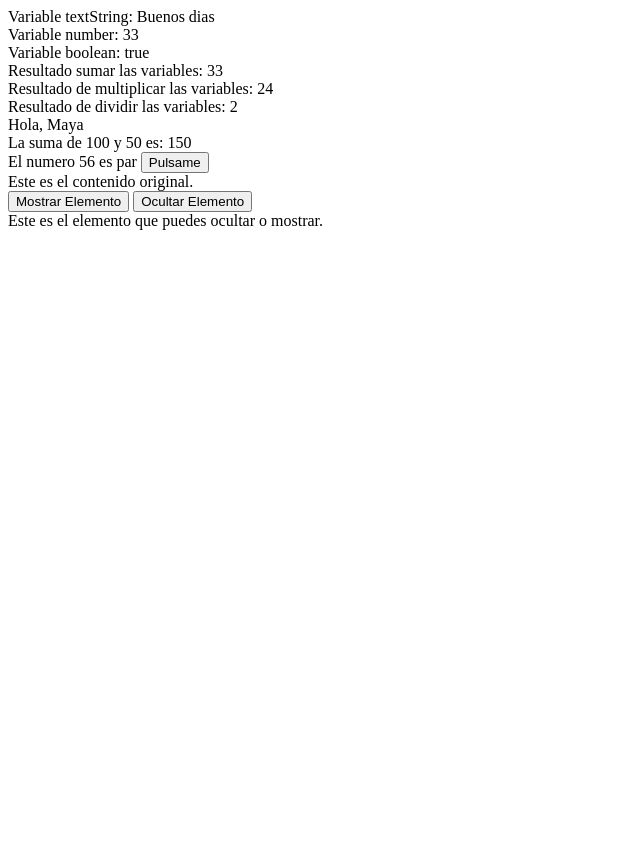
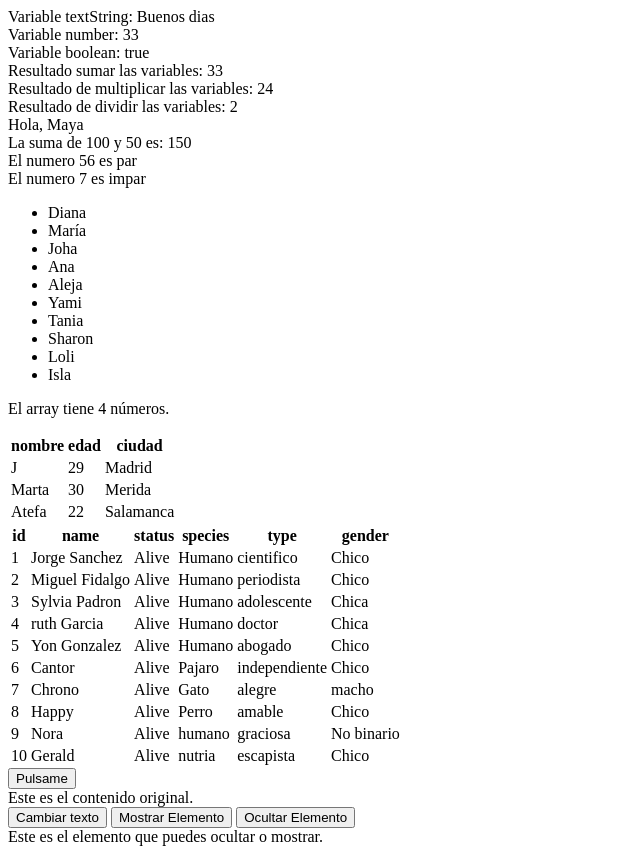
Before and after one commit to MariaGarciaJordan/first-steps-js, a plain HTML site: page index.html in a window 1280 px wide. Shown: the whole page, without its empty margins (0-640 px from the left). Before the commit the page ends 800 px from the top, so only its background shows below. Drawn offline with Linux system fonts and the light colour scheme.

Commit message:
fix js errors

```diff
--- a/index.html
+++ b/index.html
@@ -7,14 +7,15 @@
     <script src="js/script.js"></script>
 </head>
 <body>
-    <button id="botondom">Pulsame</button>
+    <button onclick="alertButtom()">Pulsame</button>
 
-    <div id="miElemento">Este es el contenido original.</div>
+    <div id="cambiarTexto">Este es el contenido original.</div>
+    <button onclick="cambiarTexto()">Cambiar texto</button>
 
     <button onclick="mostrarElemento()">Mostrar Elemento</button>
     <button onclick="ocultarElemento()">Ocultar Elemento</button>
 
-    <div id="miElemento" class="oculto">
+    <div id="ocultarTexto" class="oculto">
         Este es el elemento que puedes ocultar o mostrar.
     </div>
 </body>
--- a/js/script.js
+++ b/js/script.js
@@ -66,11 +66,12 @@ function parImpar(numero) {
     }
     else {
         console.log("El numero " + numero + " es impar");
-        document.log("<br>El numero " + numero + " es impar");
+        document.write("<br>El numero " + numero + " es impar");
     }
 }
 
 parImpar(56);
+parImpar(7);
 
 // Objetos
 //objeto1
@@ -81,16 +82,18 @@ parImpar(56);
     color: 'verde',
     características: ['aire acondicionado', 'eleva lunas electrico'],
 };
+
 console.log('Marca:', coche.marca);
 console.log('Modelo:', coche.modelo);
 console.log('Año:', coche.año);
 console.log('Características:', coche.características.join(', '));
 
-  //objeto2
-
 function obtenerMarcaDelCoche(coche) {
     return coche.marca;
 }
+
+  //objeto2
+
 let miCoche = {
     marca: 'Renault',
     modelo: 'Captur',
@@ -183,6 +186,7 @@ parImpar(56);
     }
 
     let numeroMayor = array[0];
+
     for (let i = 1; i < array.length; i++) {
         if (array[i] > numeroMayor) {
             numeroMayor = array[i];
@@ -200,6 +204,7 @@ parImpar(56);
     }
 
     let numeroMenor = array[0];
+
     for (let i = 1; i < array.length; i++) {
         if (array[i] < numeroMenor) {
             numeroMenor = array[i];
@@ -232,26 +237,26 @@ parImpar(56);
 
 //Crear un botón en HTML y usar JavaScript para mostrar un mensaje cuando se hace clic.
 
-    const botondom = document.getElementById("botondom");
-    botondom.addEventListener("click", function() {
-
+function alertButtom() {
     alert("Hola soy tu boton");
-});
+}
 
 //Cambiar el contenido de un elemento HTML mediante JavaScript.
 
-    var miElemento = document.getElementById("miElemento");
+function cambiarTexto() {
+    var miElemento = document.getElementById("cambiarTexto");
     miElemento.innerHTML = "Ahora soy asi";
+}
 
 //Ocultar y mostrar elementos HTML utilizando JavaScript.
 
 function mostrarElemento() {
-        var elemento = document.getElementById("miElemento");
+    var elemento = document.getElementById("ocultarTexto");
     elemento.style.display = "block";  // o "inline", "inline-block", etc.
 }
 
 function ocultarElemento() {
-        var elemento = document.getElementById("miElemento");
+    var elemento = document.getElementById("ocultarTexto");
     elemento.style.display = "none";
 }
 
@@ -326,8 +331,8 @@ parImpar(56);
 }
 crearTabla(datos);
 
-//Crea array de objetos 10 objetos con su respectivos key:value. Cada objeto deberá tener las siguientes
-keys: id, name, status, species, type, gender
+/*Crea array de objetos 10 objetos con su respectivos key:value. Cada objeto deberá tener las siguientes
+keys: id, name, status, species, type, gender*/
 
 var personajes = [
     { id: 1, name: "Jorge Sanchez", status: "Alive", species: "Humano", type: "cientifico", gender: "Chico" },
@@ -381,29 +386,3 @@ keys: id, name, status, species, type, gender
 }
 
 crearTabla(personajes);
-
-
-
-
-
-// if(Math.floor(numerofinal/2) === numerofinal/2){
-//     document.write('<div> es par </div><br>');
-//     console.log(nombre);}
-//     else {
-//     document.write('<div>es inpar</div><br>');
-//     console.log(nombre);}
-
-// //Crear una función que elimine los números pares de ese array.
-// const eliminar_pares = function(array) {
-//     return array.filter(numero => numero % 2 !== 0);
-// };
-// numeros = eliminar_pares(numeros);
-// console.log(numeros);
-
-// for (let i = 0; i < 11; i++) {
-
-//     console.log(i);
-//     cadena.push(i);
-//     document.write('<p>' + (cadena[i]) + '</p><br><hr></hr>');
-
-// }
```
Lines whose indentation alone changed are shown as unchanged.
